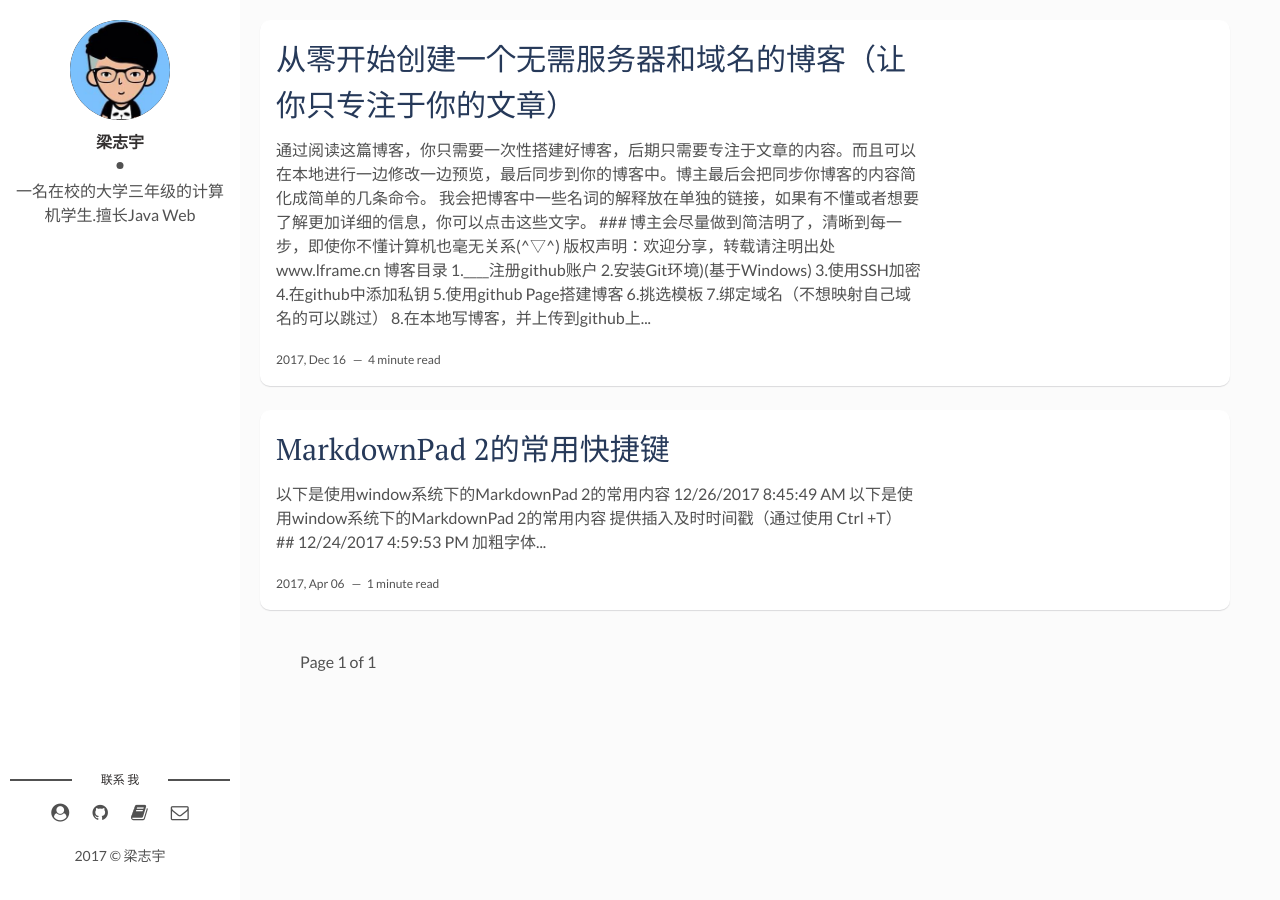
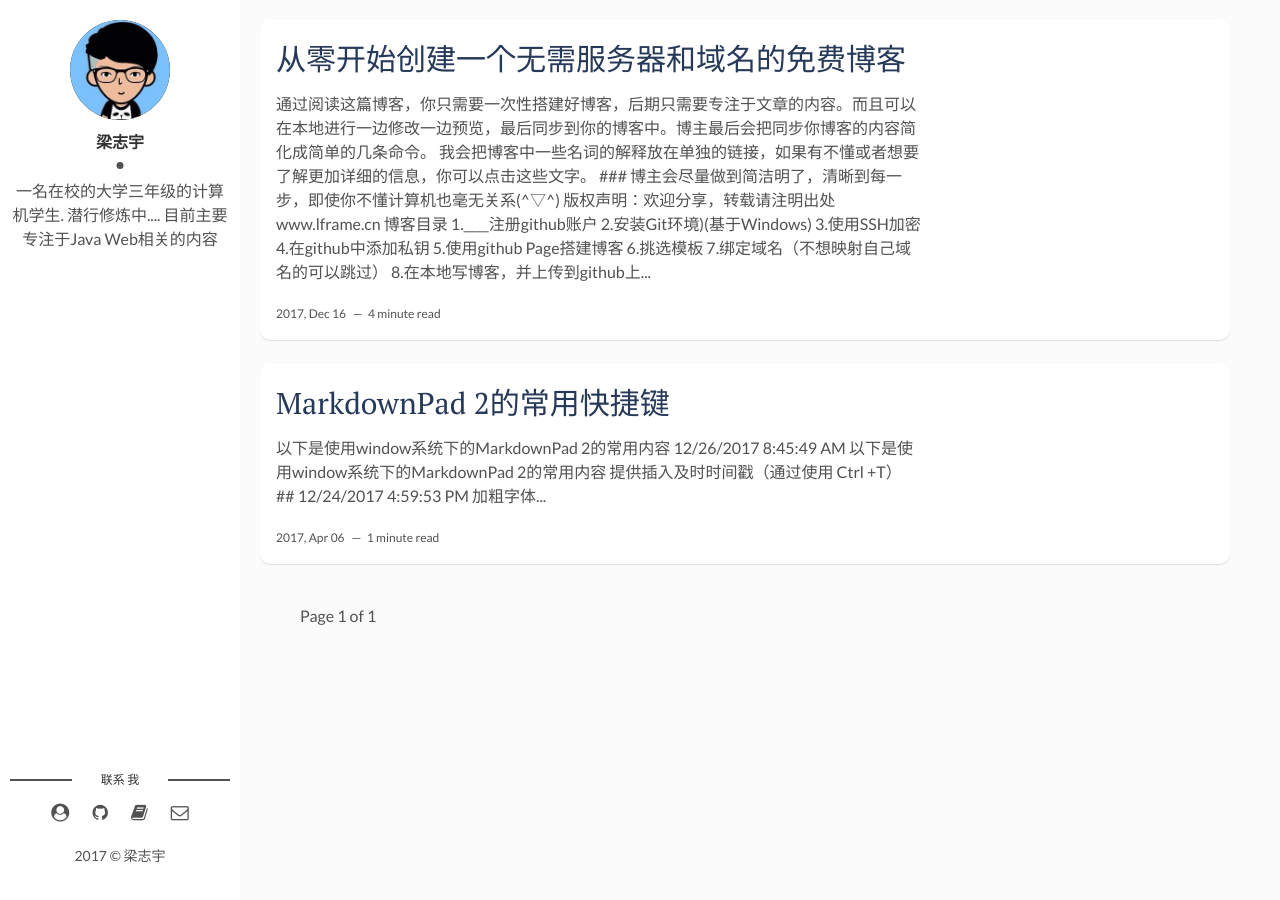
Before and after one commit to liangFrame/liangFrame.github.io, a Jekyll site: the page built from index.html, in a window 1280 px wide. Built offline with Jekyll 4.4.1, drawn with Linux system fonts in a browser that asks for light colours; the list of posts is cut into pages by our own code.

Commit message:
修改了个人信息

```diff
--- a/_config.yml
+++ b/_config.yml
@@ -12,7 +12,7 @@ blog: http://lframe.cn/ #你可以 改为你的博客地址
 # Author Settings
 author: 梁志宇 # 改为你的名字
 author-img: david-freeman.jpg # 在assets文件夹下的img文件夹下添加一张你的头像，然后把名字写到这里而且必须带扩展名而且最好是英文。
-about-author: 一名在校的大学三年级的计算机学生.擅长Java Web # 用于修改名字下面的描述信息
+about-author: 一名在校的大学三年级的计算机学生. 潜行修炼中.... 目前主要专注于Java Web相关的内容 # 用于修改名字下面的描述信息
 #twitter:  # add your Twitter handle
 facebook: # add your Facebook handle
 github: liangFrame # 可以改为你github的用户名，切记是用户名！
--- a/_posts/2017-12-26-create-first-freeBlog.markdown
+++ b/_posts/2017-12-26-create-first-freeBlog.markdown
@@ -1,6 +1,6 @@
 ---
 layout: post
-title: "从零开始创建一个无需服务器和域名的博客（让你只专注于你的文章）"
+title: "从零开始创建一个无需服务器和域名的免费博客"
 date: 2017-12-16 14:29:20 +0300
 description: You’ll find this post in your `_posts` directory. Go ahead and edit it and re-build the site to see your changes. # Add post description (optional)
 img:  # Add image post (optional)
```
